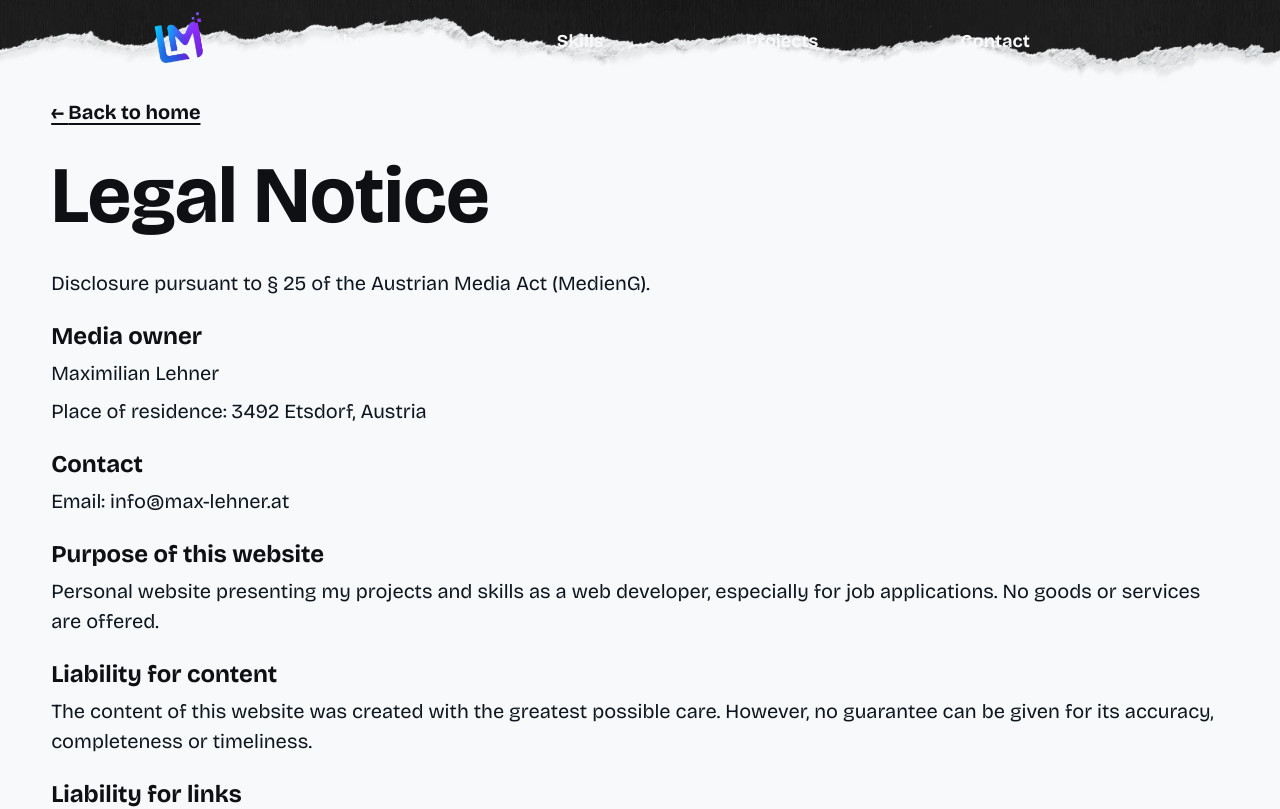
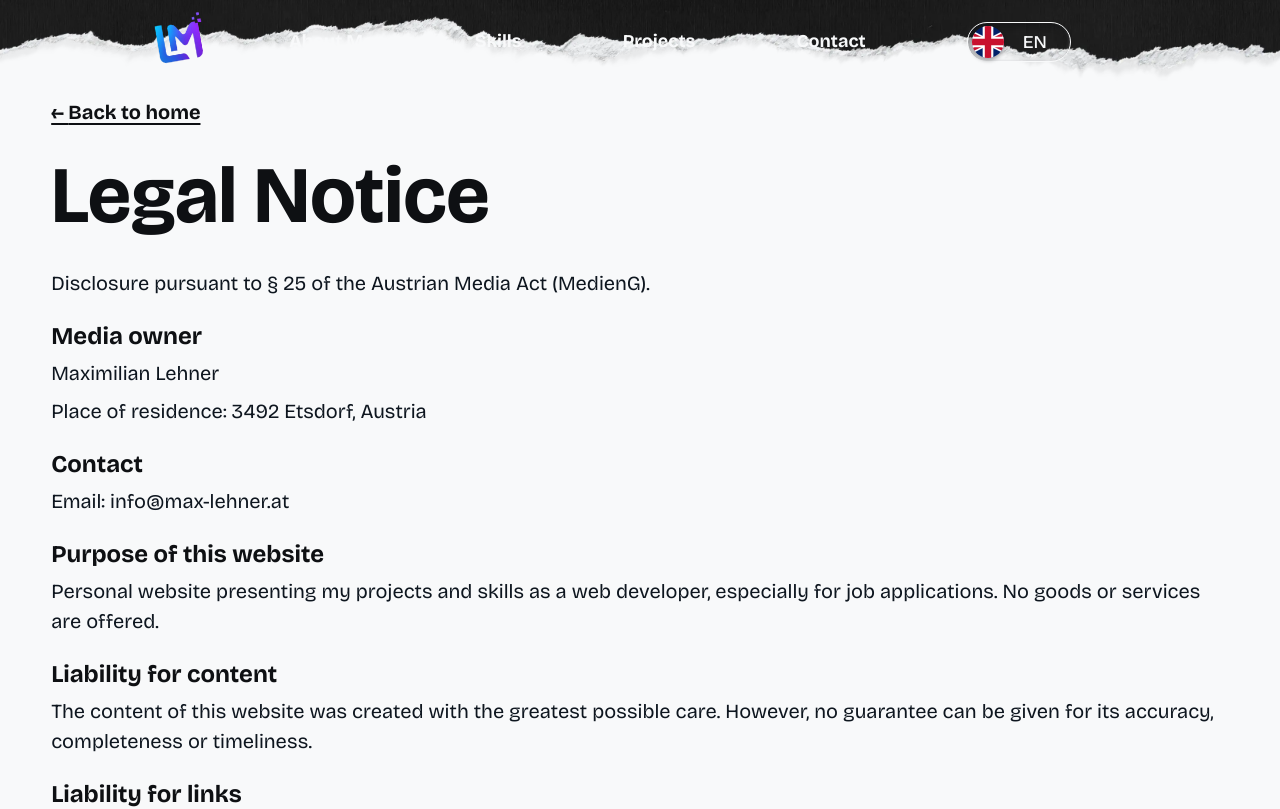
Before and after one commit to Lehnerma/Portfolio, an Angular app: page /imprint in a window 1280 px wide. Shown: the top 809 px of the page. Built offline with nearby package versions, Linux system fonts and the light colour scheme.

Commit message:
feat: implement language switcher component with toggle functionality and update translations
Sprachumschalter (DE/EN) im Header und Burger-Menü einbauen
Fixes #73

```diff
--- a/src/app/data/i18n/de.ts
+++ b/src/app/data/i18n/de.ts
@@ -12,6 +12,7 @@ export const DE_TRANSLATIONS: Translations = {
     openMenu: 'Menü öffnen',
     closeMenu: 'Menü schließen',
     language: 'Sprache',
+    switchTo: { en: 'Zu Englisch wechseln', de: 'Zu Deutsch wechseln' },
   },
   hero: {
     greeting: 'Hello World',
--- a/src/app/data/i18n/en.ts
+++ b/src/app/data/i18n/en.ts
@@ -12,6 +12,7 @@ export const EN_TRANSLATIONS: Translations = {
     openMenu: 'Open menu',
     closeMenu: 'Close menu',
     language: 'Language',
+    switchTo: { en: 'Switch to English', de: 'Switch to German' },
   },
   hero: {
     greeting: 'Hello World',
--- a/src/app/interfaces/translations.ts
+++ b/src/app/interfaces/translations.ts
@@ -33,6 +33,8 @@ export interface NavTexts {
   closeMenu: string;
   /** Accessible name of the language switcher group. */
   language: string;
+  /** Accessible name of the language switcher button, depending on the language it switches to. */
+  switchTo: { en: string; de: string };
 }
 
 export interface HeroTexts {
--- a/src/app/shared/head-nav/head-nav.html
+++ b/src/app/shared/head-nav/head-nav.html
@@ -35,6 +35,7 @@
           ></app-nav-element>
         </li>
       }
+      <app-language-switch></app-language-switch>
     </ul>
     <app-social-icons class="mobile--icons"></app-social-icons>
   </nav>
--- a/src/app/shared/head-nav/head-nav.ts
+++ b/src/app/shared/head-nav/head-nav.ts
@@ -5,10 +5,11 @@ import { LanguageService } from '../../services/language-service';
 import { LogoLm } from '../logo-lm/logo-lm';
 import { NavElement } from '../nav-element/nav-element';
 import { SocialIcons } from '../social-icons/social-icons';
+import { LanguageSwitch } from '../language-switch/language-switch';
 
 /** Header navigation: logo, link list and the burger menu overlay on mobile. */
 @Component({
-  imports: [LogoLm, NavElement, SocialIcons],
+  imports: [LogoLm, NavElement, SocialIcons, LanguageSwitch],
   selector: 'app-head-nav',
   styleUrl: './head-nav.scss',
   templateUrl: './head-nav.html',
--- /dev/null
+++ b/src/app/shared/language-switch/language-switch.html
@@ -0,0 +1,28 @@
+<button
+  type="button"
+  class="lang"
+  [attr.data-position]="position()"
+  [attr.aria-label]="texts().switchTo[nextLanguage()]"
+  (click)="toggle()"
+>
+  <span class="lang__label" aria-hidden="true">{{ language().toUpperCase() }}</span>
+  <span class="lang__knob" aria-hidden="true">
+    @switch (language()) {
+      @case ('de') {
+        <svg viewBox="0 0 5 3" preserveAspectRatio="xMidYMid slice" focusable="false">
+          <rect width="5" height="3" fill="#ed2939" />
+          <rect y="1" width="5" height="1" fill="#fff" />
+        </svg>
+      }
+      @case ('en') {
+        <svg viewBox="0 0 60 30" preserveAspectRatio="xMidYMid slice" focusable="false">
+          <rect width="60" height="30" fill="#012169" />
+          <path d="M0 0 60 30M60 0 0 30" stroke="#fff" stroke-width="6" />
+          <path d="M0 0 60 30M60 0 0 30" stroke="#c8102e" stroke-width="3" />
+          <path d="M30 0v30M0 15h60" stroke="#fff" stroke-width="10" />
+          <path d="M30 0v30M0 15h60" stroke="#c8102e" stroke-width="6" />
+        </svg>
+      }
+    }
+  </span>
+</button>
--- /dev/null
+++ b/src/app/shared/language-switch/language-switch.scss
@@ -0,0 +1,87 @@
+@use '../../../styles/abstracts' as *;
+
+$track-width: 104px;
+$track-height: 40px;
+$knob-size: 32px;
+$track-gap: 4px;
+
+:host {
+  display: inline-block;
+}
+
+.lang {
+  position: relative;
+  display: block;
+  width: $track-width;
+  height: $track-height;
+  border: $border-btn-transparent;
+  border-radius: 100px;
+  background: transparent;
+  box-shadow: $switch-inset-shadow;
+  cursor: pointer;
+  transition: background-color $animation-time ease;
+
+  &:hover {
+    background: rgba($white-base, 0.08);
+  }
+
+  &:focus-visible {
+    outline: 2px solid $white-base;
+    outline-offset: 3px;
+  }
+
+  &__knob {
+    position: absolute;
+    top: 50%;
+    left: $track-gap;
+    width: $knob-size;
+    height: $knob-size;
+    overflow: hidden;
+    border-radius: 50%;
+    box-shadow: $switch-knob-shadow;
+    transform: translateY(-50%);
+    transition:
+      left $animation-time $bouncy,
+      scale $animation-time ease;
+
+    svg {
+      display: block;
+      width: 100%;
+      height: 100%;
+    }
+  }
+
+  &__label {
+    @include f-text(rem(18), $white-base, 500);
+    position: absolute;
+    top: 50%;
+    right: $track-gap;
+    left: $track-gap + $knob-size;
+    text-align: center;
+    transform: translateY(-50%);
+    transition:
+      left $animation-time ease,
+      right $animation-time ease;
+  }
+
+  &:active &__knob {
+    scale: 0.92;
+  }
+
+  &[data-position='end'] &__knob {
+    left: calc(100% - #{$track-gap + $knob-size});
+  }
+
+  &[data-position='end'] &__label {
+    right: $track-gap + $knob-size;
+    left: $track-gap;
+  }
+
+  @media (prefers-reduced-motion: reduce) {
+    &,
+    &__knob,
+    &__label {
+      transition: none;
+    }
+  }
+}
--- /dev/null
+++ b/src/app/shared/language-switch/language-switch.ts
@@ -0,0 +1,37 @@
+import { Component, computed, inject } from '@angular/core';
+import { LANGUAGES } from '../../data/i18n/translations';
+import { LanguageService } from '../../services/language-service';
+
+/**
+ * Pill toggle for two languages. The flag knob sits on one side and the code of the active
+ * language on the other; a click slides the knob over and switches the language.
+ * The choice itself lives in `LanguageService`.
+ */
+@Component({
+  imports: [],
+  selector: 'app-language-switch',
+  styleUrl: './language-switch.scss',
+  templateUrl: './language-switch.html',
+})
+export class LanguageSwitch {
+  private readonly languageService = inject(LanguageService);
+
+  /** The language that is active right now. */
+  protected readonly language = this.languageService.language;
+  protected readonly texts = computed(() => this.languageService.texts().nav);
+
+  /** The language a click switches to (the next one in `LANGUAGES`). */
+  protected readonly nextLanguage = computed(
+    () => LANGUAGES[(LANGUAGES.indexOf(this.language()) + 1) % LANGUAGES.length],
+  );
+
+  /** Which side the knob sits on: the first language on the left, the other on the right. */
+  protected readonly position = computed(() =>
+    this.language() === LANGUAGES[0] ? 'start' : 'end',
+  );
+
+  /** Switches the whole page to the other language. */
+  protected toggle(): void {
+    this.languageService.setLanguage(this.nextLanguage());
+  }
+}
--- a/src/styles/abstracts/_colors.scss
+++ b/src/styles/abstracts/_colors.scss
@@ -31,6 +31,10 @@ $btn-secondary-shadow-transparent: 2px 4px 0px 0px $white-base;
 $btn-secondary-shadow-transparent-active: inset 0px 0px 4px 2px $white-base;
 $btn-secondary-shadow-black: 2px 4px 0px 0px $black-base;
 $btn-secondary-shadow-black-active: inset 0px 0px 4px 2px $white-base;
+$switch-inset-shadow:
+  inset 2px 3px 6px rgba($black-base, 0.45),
+  inset -1px -1px 3px rgba($white-base, 0.15);
+$switch-knob-shadow: 0px 2px 4px rgba($black-base, 0.4);
 
 // gradient
 
```
Also changed, not shown: 1 other file (tests, documents, lock files or other folders).
